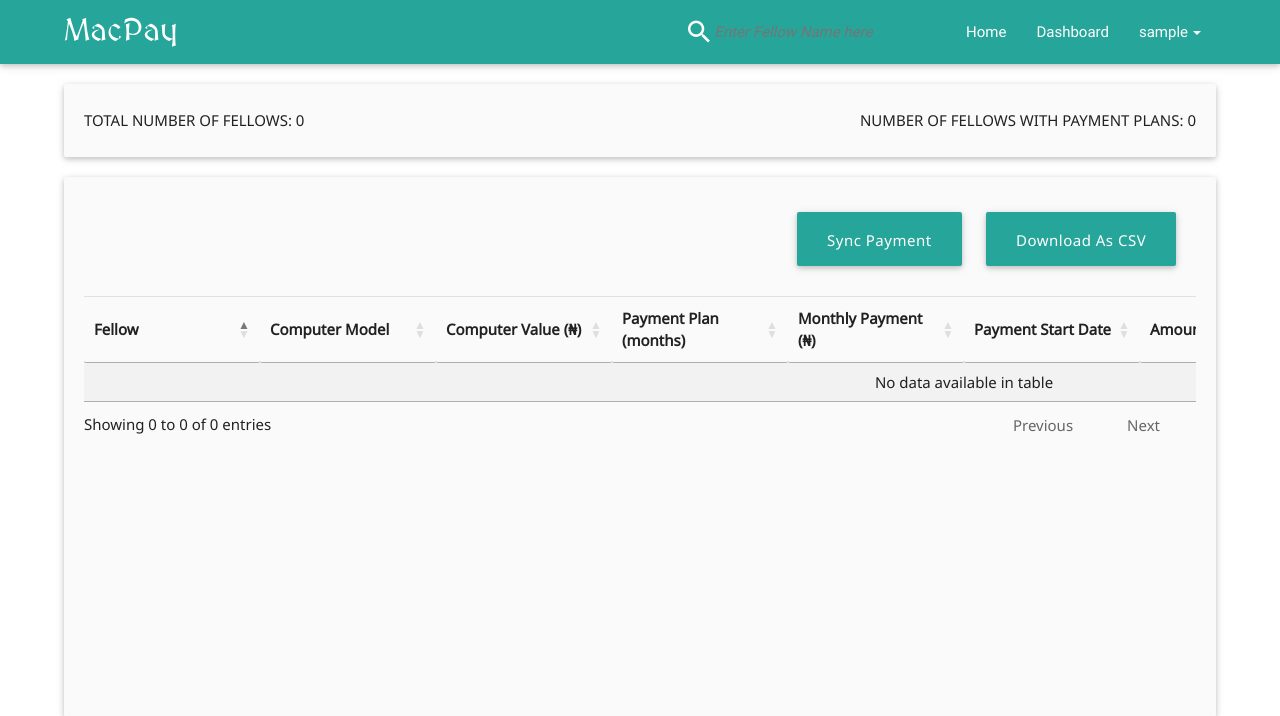
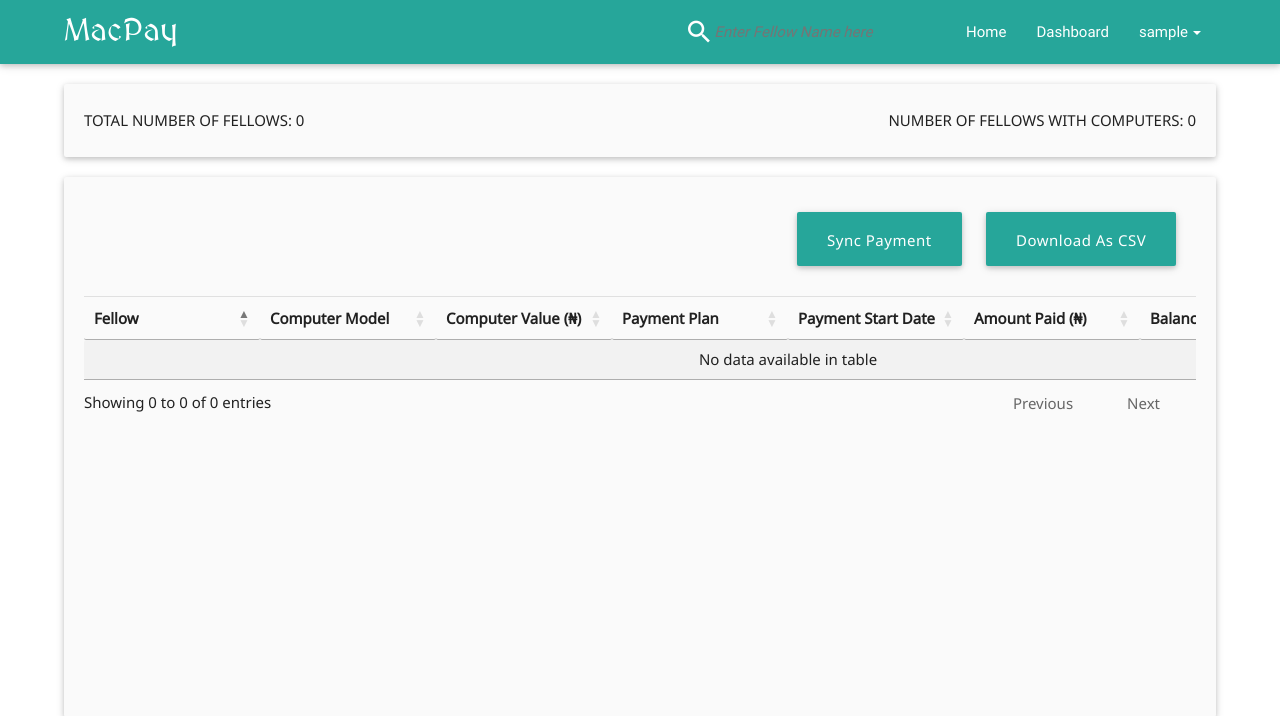
Before and after one commit to emmanuel-isaac/macPay, a Django app: page /dashboard/ in a window 1280 px wide. Shown: the top 716 px of the page. Run offline with Django 3.2, Linux system fonts and the light colour scheme; the visitor is signed in with stand-in values (Sample User, id 1); some libraries are stand-ins or nearby versions.

Commit message:
[chore] Dashboard Template: Reformat

```diff
--- a/templates/dashboard.html
+++ b/templates/dashboard.html
@@ -1,6 +1,7 @@
 {% extends "base_site.html" %}
 {% load staticfiles %}
 {% load humanize %}
+{% load macpayuser_extras %}
 
 {% block local_css %}
     <link rel="stylesheet" type="text/css" href="{% static 'stylesheets/dashboard.css' %}">
@@ -11,8 +12,8 @@
 {% block content %}
     <div class="fellow-summary card">
         <ul>
-            <li>Total Number of Fellows: {{fellows.count}}</li>
-            <li class='right'>Number of Fellows with Payment Plans: {{fellows_with_plan | length}}</li>
+            <li>Total Number of Fellows: {{ fellows.count }}</li>
+            <li class='right'>Number of Fellows with Computers: {{ fellows_with_plan | length }}</li>
         </ul>
     </div>
 
@@ -21,11 +22,13 @@
     <div class='the-container card'>
         <ul>
             <li>
-                <a href="{% url 'sync_payment' %}" class="btn waves-effect waves-light btn-large white-text">Sync Payment
+                <a href="{% url 'sync_payment' %}" class="btn waves-effect waves-light btn-large white-text">Sync
+                    Payment
                 </a>
             </li>
             <li>
-                <a href="{% url 'download_payment_data' %}" class="btn waves-effect waves-light btn-large white-text">Download As CSV
+                <a href="{% url 'download_payment_data' %}" class="btn waves-effect waves-light btn-large white-text">Download
+                    As CSV
                 </a>
             </li>
         </ul>
@@ -35,78 +38,78 @@
             <table id="fellows-table" class="striped bordered">
                 <thead>
                 <tr>
-                        <th data-field="id">Fellow</th>
+                    <th data-field="id" class="topic">Fellow</th>
                     <th data-field="name">Computer Model</th>
                     <th data-field="price">Computer Value (&#8358;)</th>
-                        <th data-field="price">Payment Plan (months)</th>
-                        <th data-field="price">Monthly Payment (&#8358;)</th>
+                    <th data-field="price">Payment Plan</th>
                     <th data-field="price">Payment Start Date</th>
                     <th data-field="price">Amount Paid (&#8358;)</th>
                     <th data-field="price">Balance (&#8358;)</th>
-                        <th data-field="price">Payment Plan Change Date</th>
                     <th data-field="price">Final Payment Date</th>
                 </tr>
                 </thead>
 
                 <tbody>
-                    {% for fellow in fellows  %}
+                {% for fellow in fellows %}
                     <tr class="fellows-list">
-                            <td><a href="#modal{{fellow.id}}" class="modal-trigger fellow-link">{{ fellow.first_name }} {{ fellow.last_name }}</a></td>
-                            {% if fellow.computer %}
-                                <td>{{fellow.computer}}</td>
-                                <td>{{fellow.computer.cost|intcomma}}</td>
-                            {% else %}
-                                <td>--</td>
-                                <td>--</td>
-                            {% endif %}
-                            <td>{{fellow.recent_payment_plan.plan_duration}}</td>
-                            <td>{{fellow.monthly_payment|intcomma}}</td>
-                            <td>{{fellow.payment_start_date}}</td>
-                            <td>{{fellow.amount_paid|intcomma}}</td>
-                            <td>{{fellow.due_balance|intcomma}}</td>
-                            <td>{{fellow.last_plan_change_date}}</td>
-                            <td>{{fellow.tentative_payment_end}}</td>
+                        <td class="topic"><a href="#modal{{ fellow.id }}"
+                                             class="modal-trigger fellow-link">{{ fellow.first_name }} {{ fellow.last_name }}</a>
+                        </td>
+                        <td>{{ fellow.computer | check_none }}</td>
+                        <td>{{ fellow.computer.cost | check_none | intcomma }}</td>
+                        <td>{{ fellow | get_current_payment_plan | check_none }}</td>
+                        {#                            <td>{{fellow.monthly_payment|intcomma}}</td>#}
+                        <td>{{ fellow.payment_start_date | check_none }}</td>
+                        <td>{{ fellow | get_amount_paid | check_none | intcomma }}</td>
+                        <td>{{ fellow | get_balance | check_none | intcomma }}</td>
+                        <td>{{ fellow | get_tentative_payment_end_date | check_none }}</td>
                     </tr>
 
                     <!-- Modal Structure -->
-                        <div id="modal{{fellow.id}}" class="modal">
+                    <div id="modal{{ fellow.id }}" class="modal">
                         <div class="modal-content">
-                                <h4>{{fellow.first_name}} {{fellow.last_name}}</h4>
-                                {% if fellow.payment_plans.last %}
+                            <h4>{{ fellow.first_name }} {{ fellow.last_name }}</h4>
+                            {% if fellow.payment_start_date %}
                                 <p>Payment Plan Status: Active</p>
                                 <div class="divider"></div>
                                 <div class="pay-info">
                                     <div class="section row">
-                                            <h6 class="col s6">PAYMENT SUMMARY FOR: {{fellow.computer}}</h6>
-                                            <h6 class="col s6">VALUE: &#8358; {{fellow.computer.cost|intcomma}}</h6>
+                                        <h6 class="col s6">PAYMENT SUMMARY FOR: {{ fellow.computer }}</h6>
+                                        <h6 class="col s6">VALUE: &#8358; {{ fellow.computer.cost|intcomma }}</h6>
                                     </div>
                                     <div class="divider"></div>
                                     <div class="section row">
-                                            <h6 class="col s6">CURRENT PAYMENT PLAN: {{fellow.payment_plans.last.plan_duration}} months</h6>
-                                            <h6 class="col s6">PAYMENT COMPLETION DATE: {{fellow.tentative_payment_end}}</h6>
+                                        <h6 class="col s6">CURRENT PAYMENT
+                                            PLAN: {{ fellow | get_current_payment_plan }}</h6>
+                                        <h6 class="col s6">PAYMENT COMPLETION
+                                            DATE: {{ fellow | get_tentative_payment_end_date }}</h6>
                                     </div>
                                     <div class="divider"></div>
                                     <div class="section row">
-                                            <h6 class="col s6">AMOUNT PAID: &#8358; {{fellow.amount_paid|intcomma}}</h6>
-                                            <h6 class="col s6">BALANCE: &#8358; {{fellow.due_balance|intcomma}}</h6>
+                                        <h6 class="col s6">AMOUNT PAID:
+                                            &#8358; {{ fellow | get_amount_paid |intcomma }}</h6>
+                                        <h6 class="col s6">BALANCE: &#8358; {{ fellow | get_balance | intcomma }}</h6>
                                     </div>
                                 </div>
                             {% endif %}
                         </div>
-                            <a href="#!" class="modal-close modal-action"><i class="mdi-content-clear close-modal small"></i></a>
+                        <a href="#!" class="modal-close modal-action"><i
+                                class="mdi-content-clear close-modal small"></i></a>
 
-                            {% if fellow.payment_plans.last %}
+                        {% if fellow.payment_start_date %}
                             <a href="{% url 'change_plan' pk=fellow.id %}">
                                 <button class="btn waves-effect waves-light btn-large change-button">Change Payment Plan
                                 </button>
                             </a>
-                                <button class="btn waves-effect waves-light red darken-1 btn-large terminate-button" type="submit" name="action">Terminate Payment
+                            <button class="btn waves-effect waves-light red darken-1 btn-large terminate-button"
+                                    type="submit" name="action">Terminate Payment
                             </button>
                         {% else %}
                             <h6>No Mac Payment Plan</h6>
                             <div class="create-button">
                                 <a href="{% url 'create_plan' pk=fellow.id %}">
-                                        <button class="btn waves-effect waves-light btn-large" name="action">Create Payment Plan
+                                    <button class="btn waves-effect waves-light btn-large" name="action">Create Payment
+                                        Plan
                                     </button>
                                 </a>
                             </div>
@@ -123,12 +126,12 @@
 {% block local_js %}
     <script type="text/javascript" src="//cdn.datatables.net/1.10.7/js/jquery.dataTables.min.js"></script>
     <script>
-        $(document).ready(function(){
+        $(document).ready(function () {
             var oTable = $('#fellows-table').dataTable({
                 "iDisplayLength": 20,
                 "sDom": '<"top">tip'
             });
-            $('#search').keyup(function(){
+            $('#search').keyup(function () {
                 oTable.fnFilter($(this).val());
             });
         });
```
Lines whose indentation alone changed are shown as unchanged.
